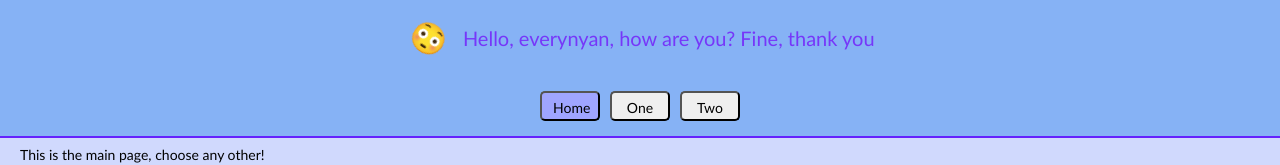
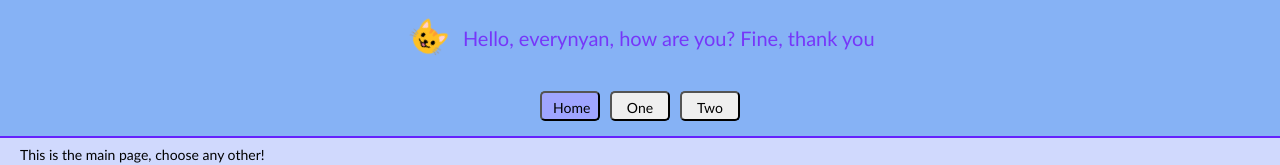
Before and after one commit to REIGEN06/Web-socket-practice, a React (Create React App) app: page / in a window 1280 px wide. Shown: the top 165 px of the page. Built offline with nearby package versions, Linux system fonts and the light colour scheme.

Commit message:
feat: cat on the top

```diff
--- a/src/components/MainPage.js
+++ b/src/components/MainPage.js
@@ -91,7 +91,7 @@ const rotate = keyframes`
 `;
 const Rotate = styled.div`
   display: inline-block;
-  animation: ${rotate} 5s linear infinite;
+  animation: ${rotate} 50s linear infinite;
   padding: 10px;
   font-size: 30px;
 `;
@@ -109,7 +109,7 @@ export const MainPage = () => {
     <Wrapper>
       <ColorBackground>
         <RowCenter>
-          <Rotate>😳</Rotate>
+          <Rotate>😺</Rotate>
           <ColorChangeText>
             <StyledText $size="20px">
               Hello, everynyan, how are you? Fine, thank you
```
